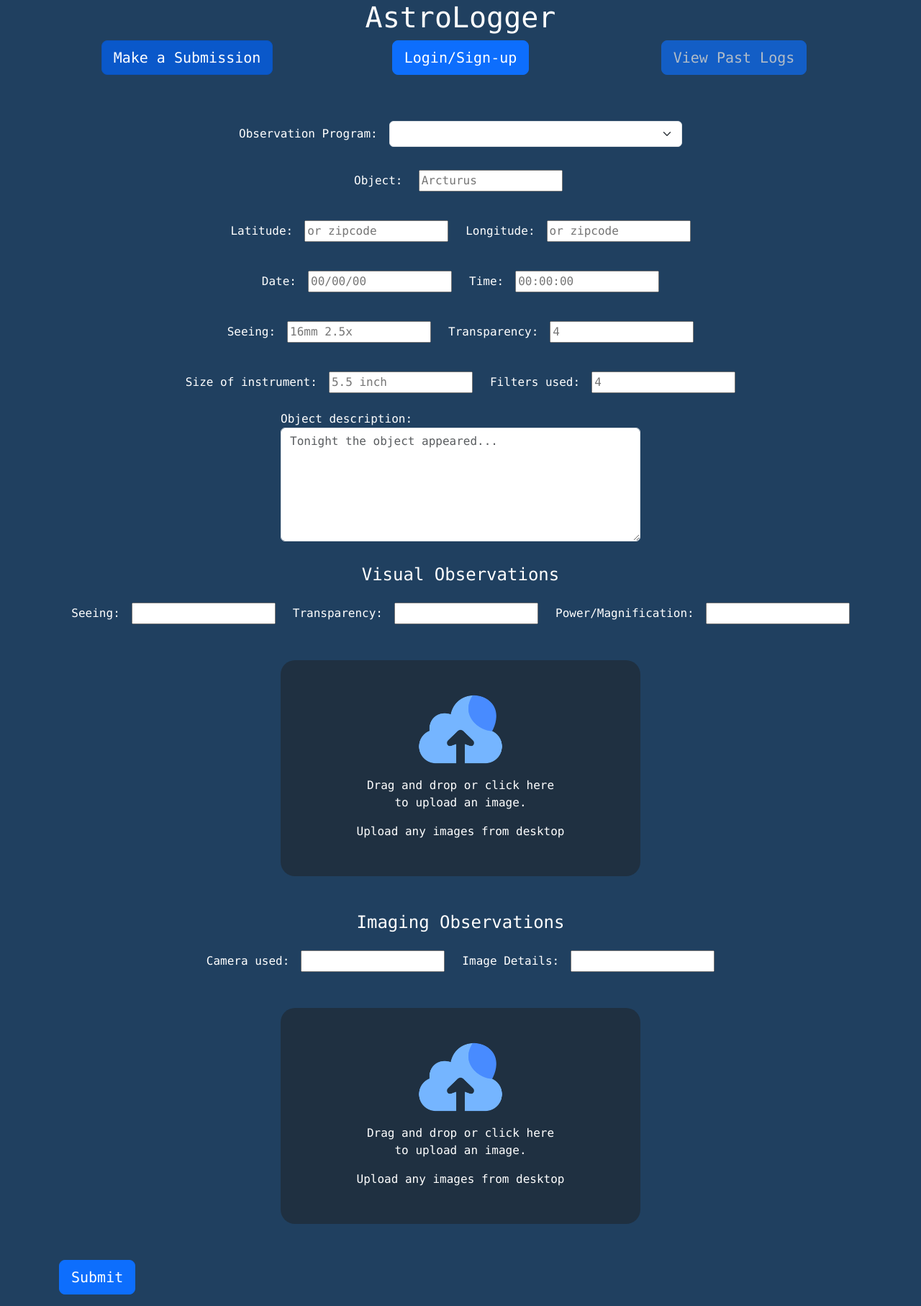
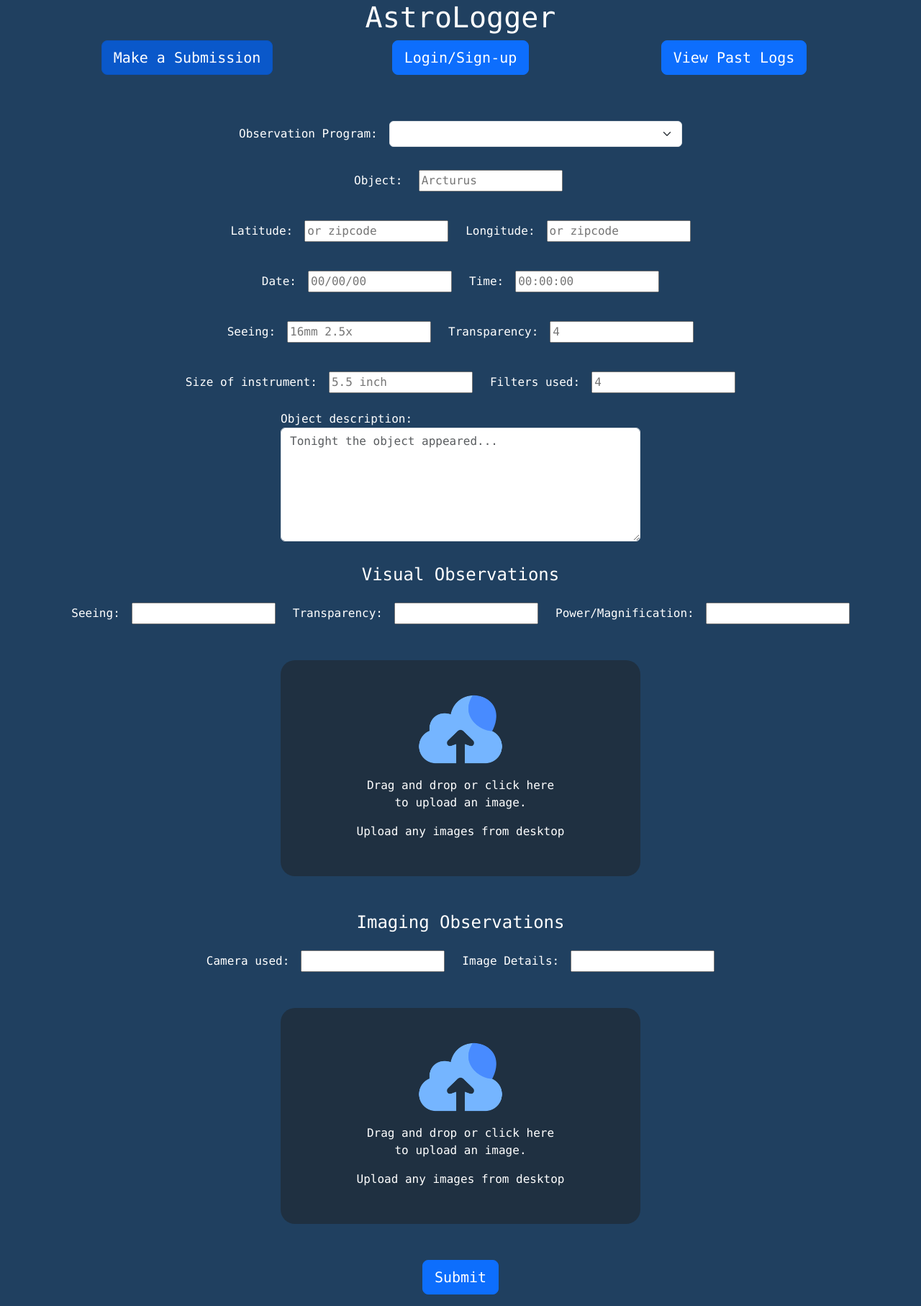
Before and after one commit to rdallim2/AstroLogger, a Flask app: page /submission in a window 1280 px wide. Shown: the whole page at 72% size. Run offline with Flask 3, Linux system fonts and the light colour scheme; the visitor is signed in with stand-in values (Sample User, id 1).

Commit message:
Navigating pages through buttons at top works now

```diff
--- a/main/app.py
+++ b/main/app.py
@@ -40,19 +40,19 @@ makeZipDict(filename)
 @app.route('/')
 def home():
     print("signup route was accessed.")
-    return render_template('signup.html')
+    return render_template('signup.html', active_button='login')
 
 @app.route('/submission')
 @login_required
 def index():
     print("submission route was accessed.")
-    return render_template('index.html')
+    return render_template('index.html', active_button='submission')
 
 @app.route('/myLogs')
 @login_required
 def myLogs():
     print ("myLogs route was accessed.")
-    return render_template('myLogs.html')
+    return render_template('myLogs.html', active_button='logs')
 
 
 
--- a/main/static/js/scripts.js
+++ b/main/static/js/scripts.js
@@ -1,3 +1,15 @@
+document.getElementById('view-past-logs-btn').addEventListener('click', function() {
+    window.location.href = '/myLogs'; // Redirects to the specified URL
+  });
+
+document.getElementById('submission-btn').addEventListener('click', function() {
+    window.location.href = '/submission'; // Redirects to the specified URL
+    });
+
+document.getElementById('login-btn').addEventListener('click', function() {
+    window.location.href = '/'; // Redirects to the specified URL
+    });
+
 $("form[name=signup_form").submit(function(e){
     var $form = $(this);
     var $error = $form.find(".error");
--- a/main/templates/base.html
+++ b/main/templates/base.html
@@ -14,13 +14,13 @@
             <h1>AstroLogger</h1>
             <div class="row">
                 <div class="col">
-                    <button type="button" class="btn btn-primary btn-lg active"  >Make a Submission</button>
+                    <a href="/submission" class="btn btn-primary btn-lg {% if active_button == 'submission' %}active{% endif %}">Make a Submission</a>
                 </div>
                 <div class="col">
-                    <button type="button" class="btn btn-primary btn-lg">Login/Sign-up</button>
+                    <a href="/" class="btn btn-primary btn-lg {% if active_button == 'login' %}active{% endif %}">Login/Sign-up</a>
                 </div>
                 <div class="col">
-                    <button type="button" class="btn btn-primary btn-lg disabled">View Past Logs</button>
+                    <a href="/myLogs" class="btn btn-primary btn-lg {% if active_button == 'logs' %}active{% endif %}">View Past Logs</a>
                 </div>
             </div>
           </div>
--- a/main/templates/index.html
+++ b/main/templates/index.html
@@ -175,8 +175,8 @@
   </div>
 
   <div class="container">
-    <div class="row justify-content-center align-self-center w-100">
-      <div class="col">
+    <div class="row justify-content-center align-self-center">
+      <div class="col-auto">
         <button type="button" class="btn btn-primary btn-lg">Submit</button>
       </div>
     </div>
--- a/main/templates/myLogs.html
+++ b/main/templates/myLogs.html
@@ -29,8 +29,8 @@
             </div>
         </div>
 
-
+<!--
 {{ session['logged_in']}}
 {{ session['user'] }}
-
+-->
 {% endblock %}
```
